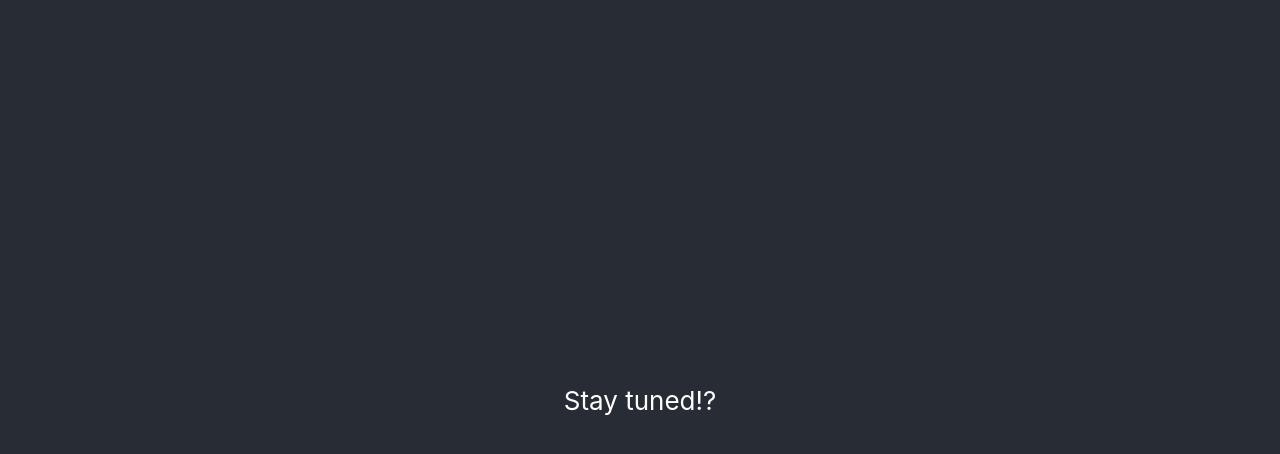
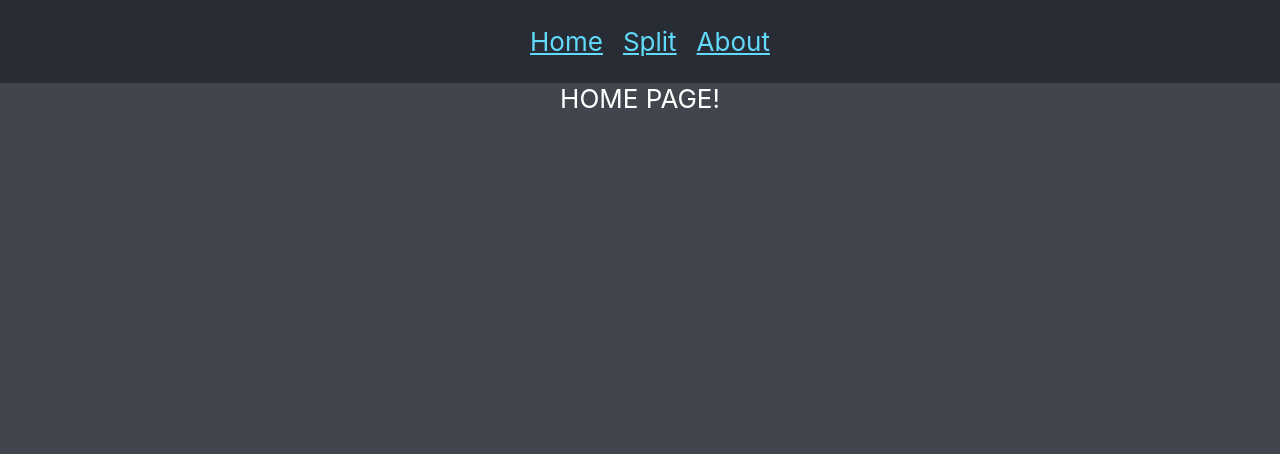
Before and after one commit to TyrenDe/game-scorecards, a React (Create React App) app: page / in a window 1280 px wide. Shown: the top 454 px of the page. Built offline with nearby package versions, Linux system fonts and the light colour scheme.

Commit message:
Clean up settings
Add routings

```diff
--- a/package.json
+++ b/package.json
@@ -6,8 +6,10 @@
   "dependencies": {
     "@types/react": "^16.7.2",
     "@types/react-dom": "^16.0.9",
+    "@types/react-router-dom": "^4.3.1",
     "react": "^16.6.1",
     "react-dom": "^16.6.1",
+    "react-router-dom": "^4.3.1",
     "react-scripts": "2.1.1"
   },
   "scripts": {
--- /dev/null
+++ b/src/About.tsx
@@ -0,0 +1,14 @@
+import * as React from "react";
+import "./App.css";
+
+class About extends React.Component {
+  render() {
+    return (
+      <div>
+        About the site!
+      </div>
+    );
+  }
+};
+
+export default About;
--- a/src/App.css
+++ b/src/App.css
@@ -1,15 +1,24 @@
+nav ul {
+  list-style: none;
+  overflow: hidden;
+  position: relative;
+}
+
+nav ul li {
+  float: left;
+  margin: 0 20px 0 0;
+}
+
+a, a:visited {
+  color: #61dafb;
+}
+
+a:hover {
+  color: #acf1ff;
+}
+
 .App {
   text-align: center;
-}
-
-.App-logo {
-  animation: App-logo-spin infinite 20s linear;
-  height: 40vmin;
-}
-
-.App-header {
-  background-color: #282c34;
-  min-height: 100vh;
   display: flex;
   flex-direction: column;
   align-items: center;
@@ -18,8 +27,14 @@
   color: white;
 }
 
-.App-link {
-  color: #61dafb;
+.App-header {
+  background-color: #282c34;
+  display: flex;
+  flex-direction: column;
+  align-items: center;
+  justify-content: center;
+  font-size: calc(10px + 2vmin);
+  color: white;
 }
 
 @keyframes App-logo-spin {
--- a/src/App.tsx
+++ b/src/App.tsx
@@ -1,15 +1,15 @@
 import * as React from "react";
+import Header from "./Header";
+import Main from "./Main";
+
 import "./App.css";
 
 class App extends React.Component {
   render() {
     return (
-      <div className="App">
-        <header className="App-header">
-          <p>
-            Stay tuned!?
-          </p>
-        </header>
+      <div>
+        <Header />
+        <Main />
       </div>
     );
   }
--- /dev/null
+++ b/src/Header.tsx
@@ -0,0 +1,21 @@
+import * as React from "react";
+import { Link } from "react-router-dom";
+import "./App.css";
+
+class Header extends React.Component {
+  render() {
+    return (
+      <header className="App-header">
+        <nav>
+          <ul>
+            <li><Link to='/'>Home</Link></li>
+            <li><Link to='/split'>Split</Link></li>
+            <li><Link to='/about'>About</Link></li>
+          </ul>
+        </nav>
+      </header>
+    );
+  }
+};
+
+export default Header;
--- /dev/null
+++ b/src/Home.tsx
@@ -0,0 +1,14 @@
+import * as React from "react";
+import "./App.css";
+
+class Home extends React.Component {
+  render() {
+    return (
+      <div>
+        HOME PAGE!
+          </div>
+    );
+  }
+};
+
+export default Home;
--- /dev/null
+++ b/src/Main.tsx
@@ -0,0 +1,23 @@
+import * as React from "react";
+import { Switch, Route } from "react-router-dom";
+import Home from "./Home";
+import Split from "./Split";
+import About from "./About";
+
+import "./App.css";
+
+class Main extends React.Component {
+  render() {
+    return (
+      <div className="App">
+        <Switch>
+          <Route exact path='/' component={Home} />
+          <Route path='/split' component={Split} />
+          <Route path='/about' component={About} />
+        </Switch>
+      </div>
+    );
+  }
+};
+
+export default Main;
--- /dev/null
+++ b/src/Split.tsx
@@ -0,0 +1,14 @@
+import * as React from "react";
+import "./App.css";
+
+class Split extends React.Component {
+  render() {
+    return (
+      <div>
+        Split!!!!
+      </div>
+    );
+  }
+};
+
+export default Split;
--- a/src/index.css
+++ b/src/index.css
@@ -1,14 +1,12 @@
 body {
   margin: 0;
   padding: 0;
-  font-family: -apple-system, BlinkMacSystemFont, "Segoe UI", "Roboto", "Oxygen",
-    "Ubuntu", "Cantarell", "Fira Sans", "Droid Sans", "Helvetica Neue",
-    sans-serif;
+  font-family: -apple-system, BlinkMacSystemFont, "Segoe UI", "Roboto", "Oxygen", "Ubuntu", "Cantarell", "Fira Sans", "Droid Sans", "Helvetica Neue", sans-serif;
   -webkit-font-smoothing: antialiased;
   -moz-osx-font-smoothing: grayscale;
+  background-color: #41464e;
 }
 
 code {
-  font-family: source-code-pro, Menlo, Monaco, Consolas, "Courier New",
-    monospace;
+  font-family: source-code-pro, Menlo, Monaco, Consolas, "Courier New", monospace;
 }
--- a/src/index.tsx
+++ b/src/index.tsx
@@ -1,7 +1,12 @@
 import * as React from "react";
 import * as ReactDOM from "react-dom";
+import { BrowserRouter } from "react-router-dom";
 
 import "./index.css";
 import App from "./App";
 
-ReactDOM.render(<App />, document.getElementById('root'));
+ReactDOM.render((
+  <BrowserRouter>
+    <App />
+  </BrowserRouter>
+), document.getElementById('root'));
--- a/tslint.json
+++ b/tslint.json
@@ -3,7 +3,8 @@
   "rules": {
     "comment-format": [
       true,
-            "check-space", "check-uppercase"
+      "check-space",
+      "check-uppercase"
     ]
   },
 }
```
Also changed, not shown: tsconfig.json (line endings or trailing spaces), 1 other file (tests, documents, lock files or other folders). Lines whose indentation alone changed are shown as unchanged.
